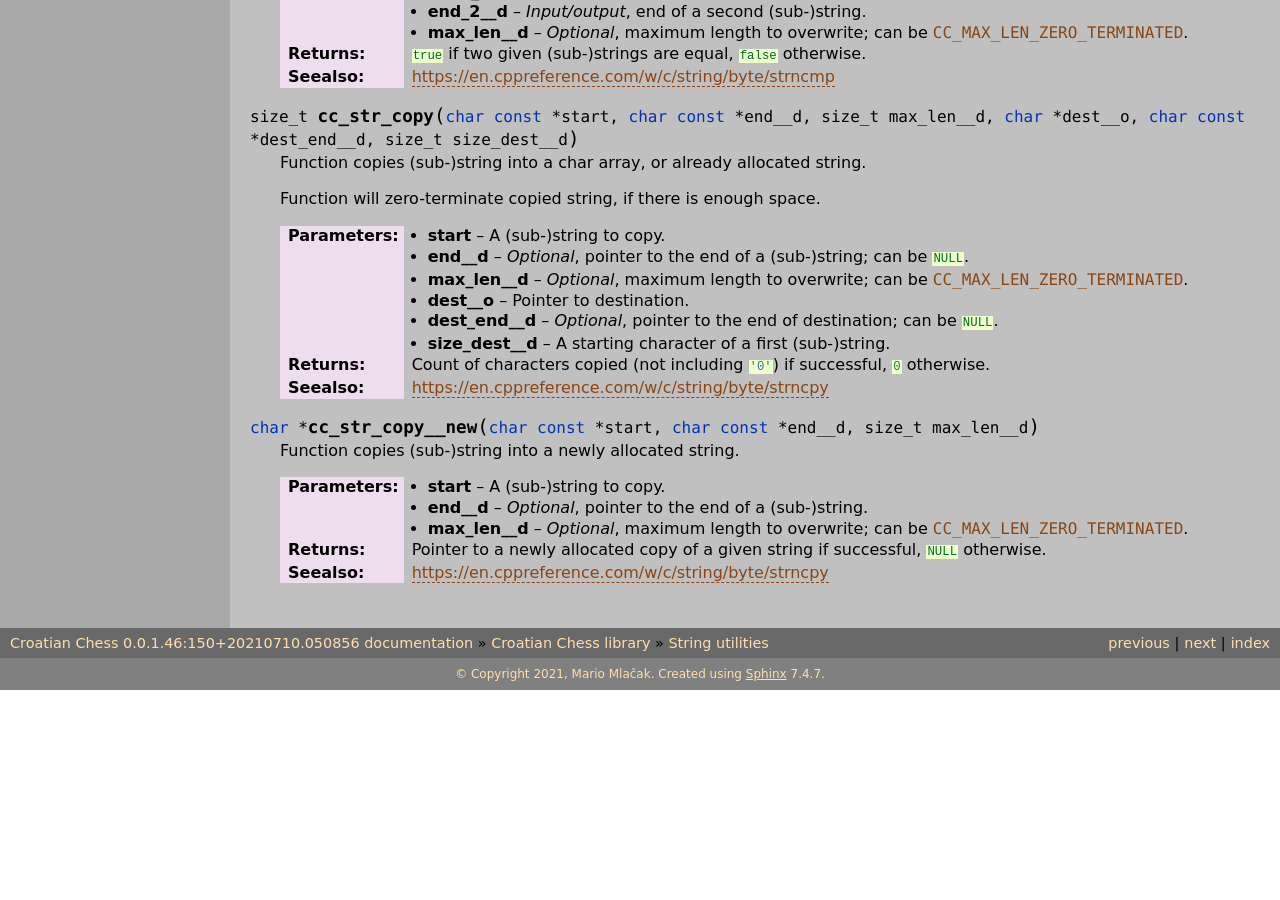
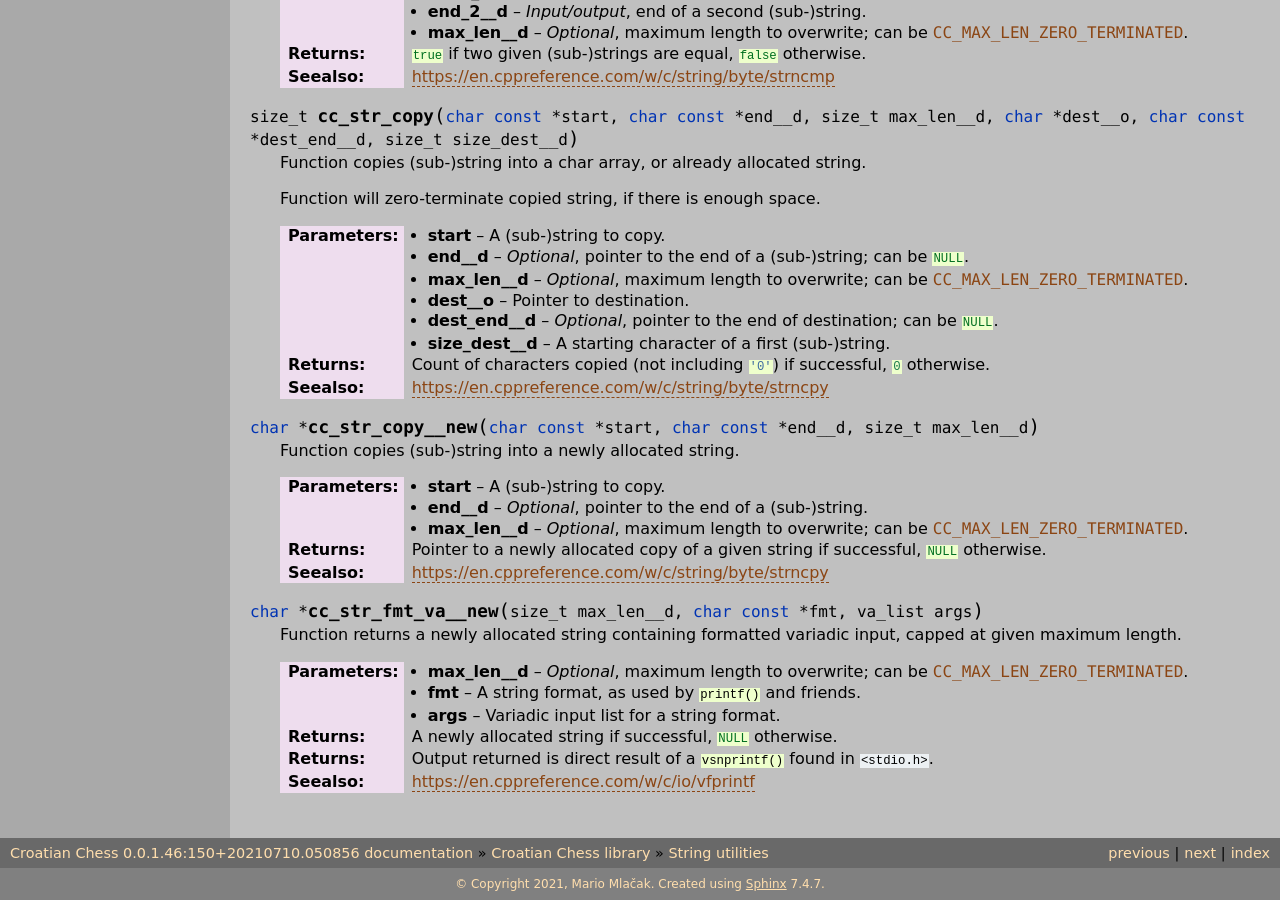
Before and after one commit to mmlacak/crochess, a Sphinx documentation site: the page built from docs/source/libcc/ccstrutils.rst, in a window 1280 px wide and 900 px high, scrolled down 5410 px. Built offline with Sphinx 7.4.7, drawn with Linux system fonts in a browser that asks for light colours; before the commit the page ends 6100 px from its top, so only the background shows below that.

Commit message:
Documented cc_str_fmt_va__new().

```diff
--- a/docs/source/libcc/ccstrutils.rst
+++ b/docs/source/libcc/ccstrutils.rst
@@ -372,3 +372,16 @@ String utility functions
     :param max_len__d: *Optional*, maximum length to overwrite; can be :c:expr:`CC_MAX_LEN_ZERO_TERMINATED`.
     :returns: Pointer to a newly allocated copy of a given string if successful, :c:`NULL` otherwise.
     :seealso: https://en.cppreference.com/w/c/string/byte/strncpy
+
+.. c:function:: char * cc_str_fmt_va__new( size_t max_len__d, char const * fmt, va_list args )
+
+    Function returns a newly allocated string containing formatted variadic input,
+    capped at given maximum length.
+
+    :param max_len__d: *Optional*, maximum length to overwrite; can be :c:expr:`CC_MAX_LEN_ZERO_TERMINATED`.
+    :param fmt: A string format, as used by :c:`printf()` and friends.
+    :param args: Variadic input list for a string format.
+    :returns: A newly allocated string if successful, :c:`NULL` otherwise.
+    :returns: Output returned is direct result of a :c:`vsnprintf()`
+              found in ``<stdio.h>``.
+    :seealso: https://en.cppreference.com/w/c/io/vfprintf
```
